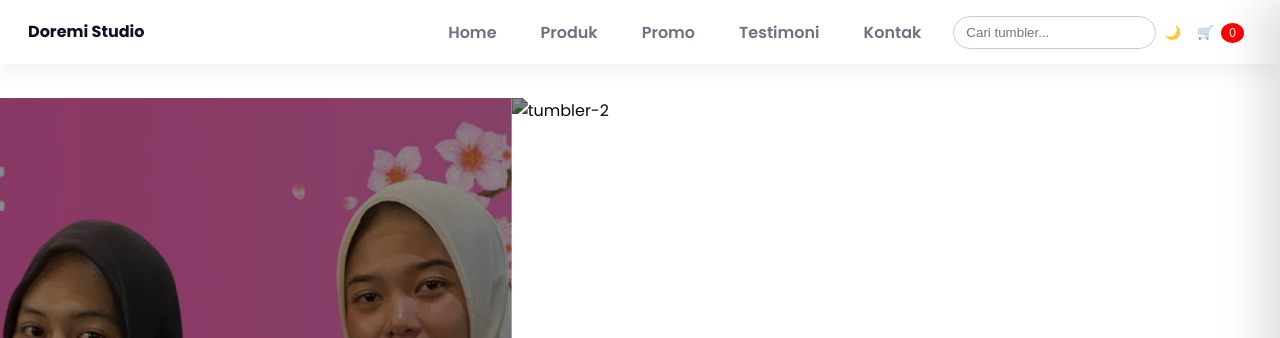
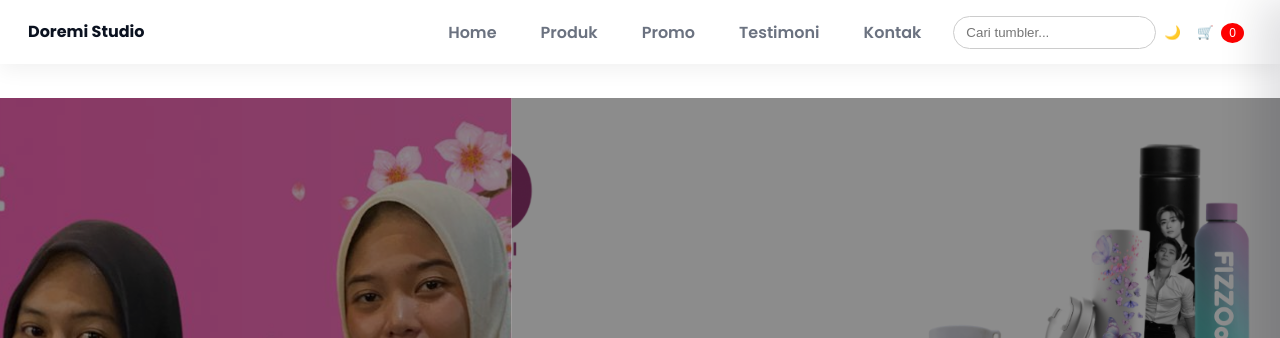
Before and after one commit to doremistudio/doremistudio, a plain HTML site: page index.html in a window 1280 px wide. Shown: the top 338 px of the page. Drawn offline with Linux system fonts and the light colour scheme.

Commit message:
Update index.html

```diff
--- a/index.html
+++ b/index.html
@@ -563,7 +563,7 @@
         </div>
       </div>
       <div class="slide">
-        <img src="assets/img/assets/img/doremi.studio.com.png" alt="tumbler-2">
+        <img src="assets/img/doremi.studio.com.png" alt="tumbler-2">
         <div class="hero-layer">
           <h1>Diskon Hingga 50%</h1>
           <p>Pilihan premium dengan finishing matte & engraving.</p>
```
